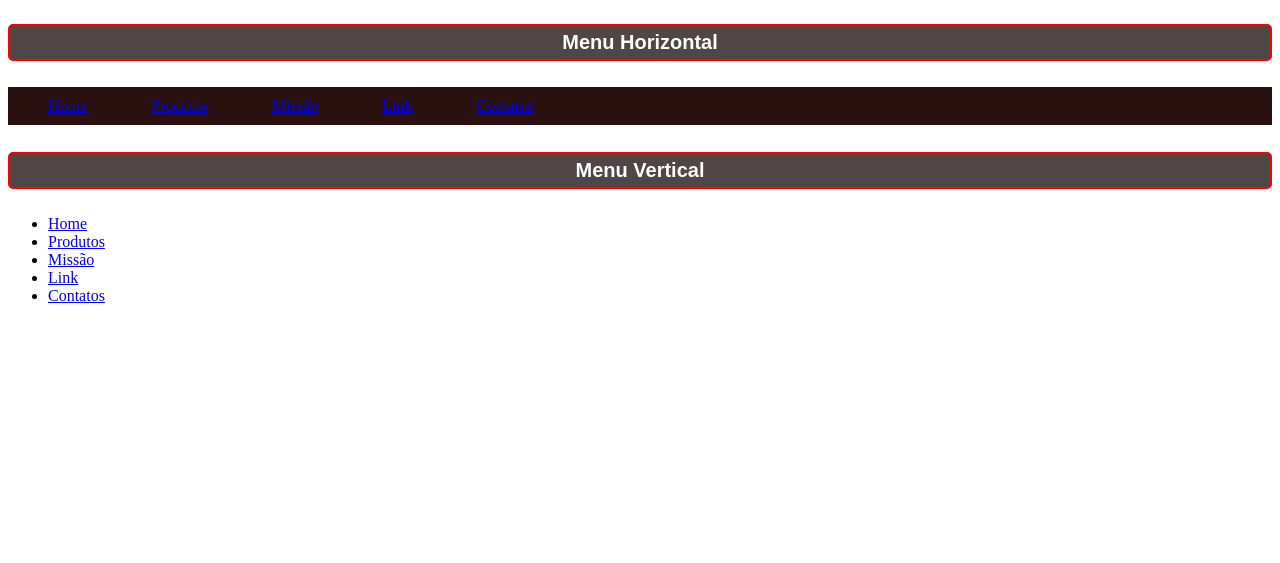
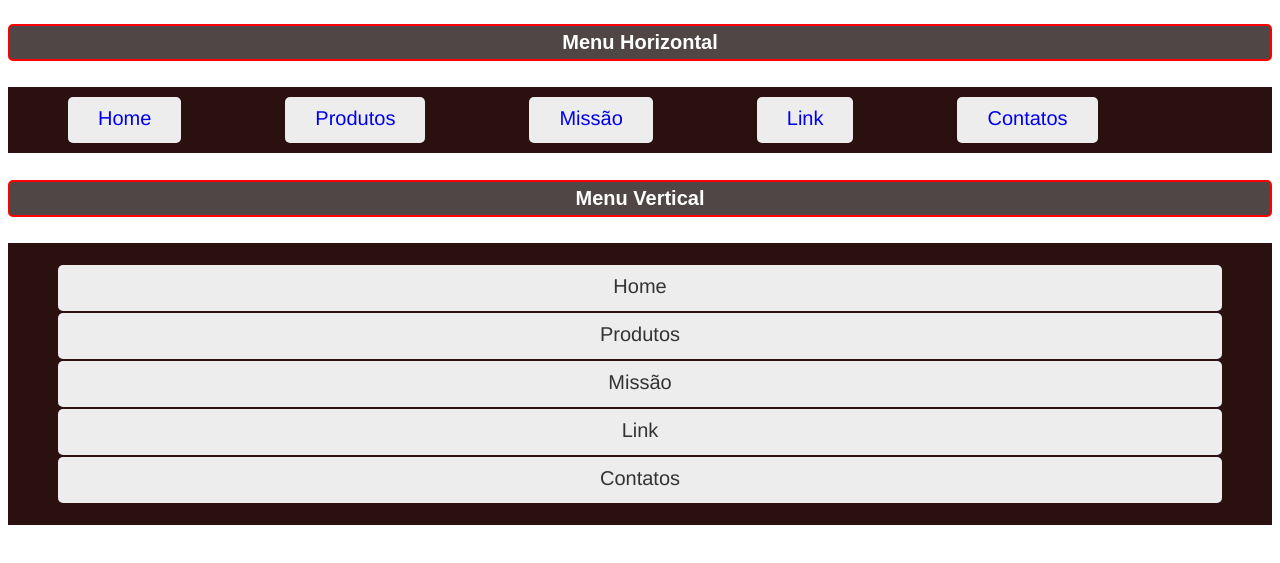
Before and after one commit to isadorabdias-bit/estudos_html, a plain HTML site: page menu/menu.html in a window 1280 px wide. Shown: the part 105-668 px from the top of the page. Drawn offline with Linux system fonts and the light colour scheme.

Commit message:
terminamos a estilizaçao dos dois menus

```diff
--- a/menu/css/estilo.css
+++ b/menu/css/estilo.css
@@ -41,4 +41,57 @@ h4{
 }
 #menu ul li a {
     padding: 10px 30px;
+    text-decoration: none;
+    background-color: #ededed;
+    /* faz o linque se comportar como caixinha, mais fica na mesma linha */
+    display: inline-block;
+    /* border-bottom é a borda de baixo */
+    border-bottom: 3px solid #ededed;
+    font-family: 'Franklin Gothic Medium', 'Arial Narrow', Arial, sans-serif;
+    font-size: 20px;
+    /* borda arredondada */
+    border-radius: 5px;
+    margin: 0 50px;
 }
+/* a:hover é pra quando passar o mouse em cima mudar de cor */
+#menu ul li a:hover{
+    background-color: #b5d45d;
+    color: #2d19e2;
+    border-bottom: 3px solid #ea0000;
+
+}
+
+/* menu vertical */
+
+/* selecionar o ul que estiver dentro do elemento do id menuv */
+#menuv ul{
+    /* remove as bolinhas/marcadores padrao da lista */
+    list-style-type: none;
+    /* espaco enterno: 20px vai ser para cima/baixo e 50px para as laterais */
+    padding: 20px 50px;
+    width: 150;
+    background-color: #2b1010;
+}
+
+/* seliciona os links <a> dentro de cada <li> daquele <ul> do menuv */
+#menuv ul li a{
+    /* faz cada link virar um bloco */
+    /* isso é que deixa os itens que estao empilhados verticalmente e toda a linha clicavel */
+    display: block;
+    padding: 10px 40px;
+    background-color: #ededed;
+    color: #333;
+    text-decoration: none;
+    text-align: center;
+    border-bottom: 3px solid #ededed;
+    font-family:'Franklin Gothic Medium', 'Arial Narrow', Arial, sans-serif;
+    font-size: 20px;
+    border-radius: 5px;
+    margin: 2px 0px;
+}
+
+#menuv ul li a:hover{
+    background-color: #b5d45d;
+    color: #2d19e2;
+    border-bottom: 3px solid #ea0000;
+}
```
